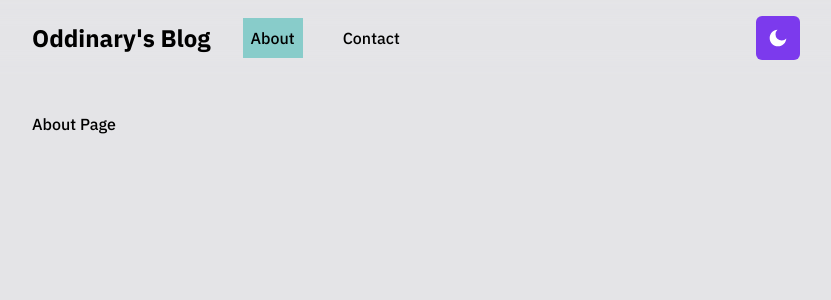
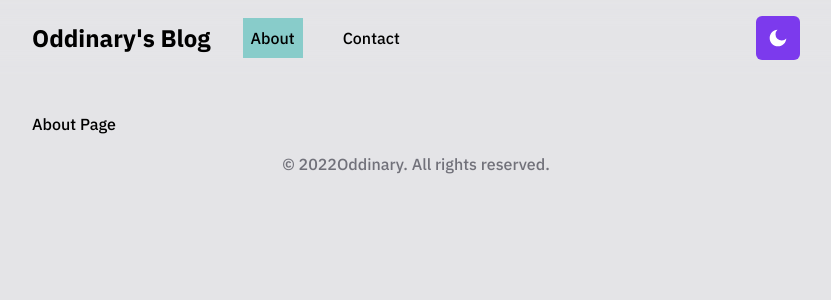
Before and after one commit to Jayden1905/Personal-Blog, a Next.js app: page /about in a window 1280 px wide. Shown: the top 300 px of the page, without its empty margins (224-1055 px from the left). Built offline with nearby package versions, Linux system fonts and the light colour scheme.

Commit message:
created with section and footer added

```diff
--- a/components/BlogCard.tsx
+++ b/components/BlogCard.tsx
@@ -13,7 +13,7 @@ export default function BlogCard({ post }: Props) {
       href={`/posts/${post.slug}`}
       scroll={false}
       key={post.id}
-      className="p-2 pb-6 last:mb-10 rounded-2xl border-2 dark:border-white border-zinc-900 dark:border-opacity-10 border-opacity-10 group dark:hover:border-opacity-20 hover:border-opacity-20 transition-all duration-200 ease-out"
+      className="p-2 pb-6 last:mb-12 rounded-2xl border-2 dark:border-white border-zinc-900 dark:border-opacity-10 border-opacity-10 group dark:hover:border-opacity-20 hover:border-opacity-20 transition-all duration-200 ease-out"
     >
       <div className="flex flex-col gap-4 group-hover:opacity-60 transition-all duration-200 ease-out">
         <div className="w-full h-80 rounded-xl overflow-hidden">
--- /dev/null
+++ b/components/Footer.tsx
@@ -0,0 +1,17 @@
+import Link from "next/link";
+
+const today = new Date();
+
+export default function Footer() {
+  return (
+    <div className="w-full h-full">
+      <footer className="text-zinc-500 p-4 text-center mx-auto">
+        &copy; {today.getFullYear()}
+        <Link href={"https://www.oddinary.tech/"} target="_blank">
+          Oddinary
+        </Link>
+        . All rights reserved.
+      </footer>
+    </div>
+  );
+}
--- a/components/Layout.tsx
+++ b/components/Layout.tsx
@@ -9,7 +9,7 @@ export default function Layout({ children }: { children: ReactNode }) {
 
   return (
     <motion.div
-      className="max-w-3xl mx-auto"
+      className="max-w-3xl h-full mx-auto"
       variants={pageTransition}
       initial="initial"
       animate="animate"
--- a/pages/_app.tsx
+++ b/pages/_app.tsx
@@ -3,17 +3,19 @@ import type { AppProps } from "next/app";
 import { ThemeProvider } from "next-themes";
 import { AnimatePresence } from "framer-motion";
 import Nav from "../components/Nav";
+import Footer from "../components/Footer";
 
 function MyApp({ Component, pageProps, router }: AppProps) {
   return (
     <>
       <ThemeProvider enableSystem={true} attribute="class">
         <Nav />
-        <div className="max-w-5xl relative top-28 mx-auto px-4">
+        <div className="max-w-5xl h-full mt-28 mx-auto px-4">
           <AnimatePresence mode="wait" initial={true}>
             <Component {...pageProps} key={router.route} />
           </AnimatePresence>
         </div>
+        <Footer />
       </ThemeProvider>
     </>
   );
--- a/pages/index.tsx
+++ b/pages/index.tsx
@@ -4,6 +4,7 @@ import Layout from "../components/Layout";
 import { BlogPost } from "../interfaces/schema";
 import NotionService from "../services/service";
 import BlogCard from "../components/BlogCard";
+import Link from "next/link";
 
 export const getStaticProps: GetStaticProps = async () => {
   const notionService = new NotionService();
@@ -42,6 +43,41 @@ const Home: NextPage = ({
             <BlogCard key={post.id} post={post} />
           ))}
         </div>
+        <div className="">
+          <h1 className="font-bold text-xl mb-10 underline underline-offset-8 tracking-wider decoration-zinc-400 dark:decoration-zinc-700 decoration-4">
+            Created With
+          </h1>
+          <div className="grid sm:grid-cols-2 grid-cols-1 gap-4 mb-4">
+            <Link href={"https://nextjs.org/"} target="_blank">
+              <div className="flex flex-col gap-2 justify-center items-center">
+                <div className="w-full sm:h-52 h-64">
+                  <img
+                    src="https://miro.medium.com/max/1000/1*htbUdWgFQ3a94PMEvBr_hQ.png"
+                    alt="nextjs"
+                    className="h-full w-full rounded-2xl"
+                  />
+                </div>
+                <h1 className="text-xl font-normal">Next Js</h1>
+                <p className="font-light text-md">
+                  Frame Work for building full-stack websites
+                </p>
+              </div>
+            </Link>
+            <Link href={"https://www.notion.so/"} target="_blank">
+              <div className="flex flex-col gap-2 justify-center items-center">
+                <div className="w-full sm:h-52 h-64">
+                  <img
+                    src="https://www.notion.so/front-static/meta/default.png"
+                    alt="notion"
+                    className="h-full w-full rounded-2xl"
+                  />
+                </div>
+                <h1 className="text-xl font-normal">Notion</h1>
+                <p className="font-light text-md">Note taking app for CMS</p>
+              </div>
+            </Link>
+          </div>
+        </div>
       </Layout>
     </>
   );
```
